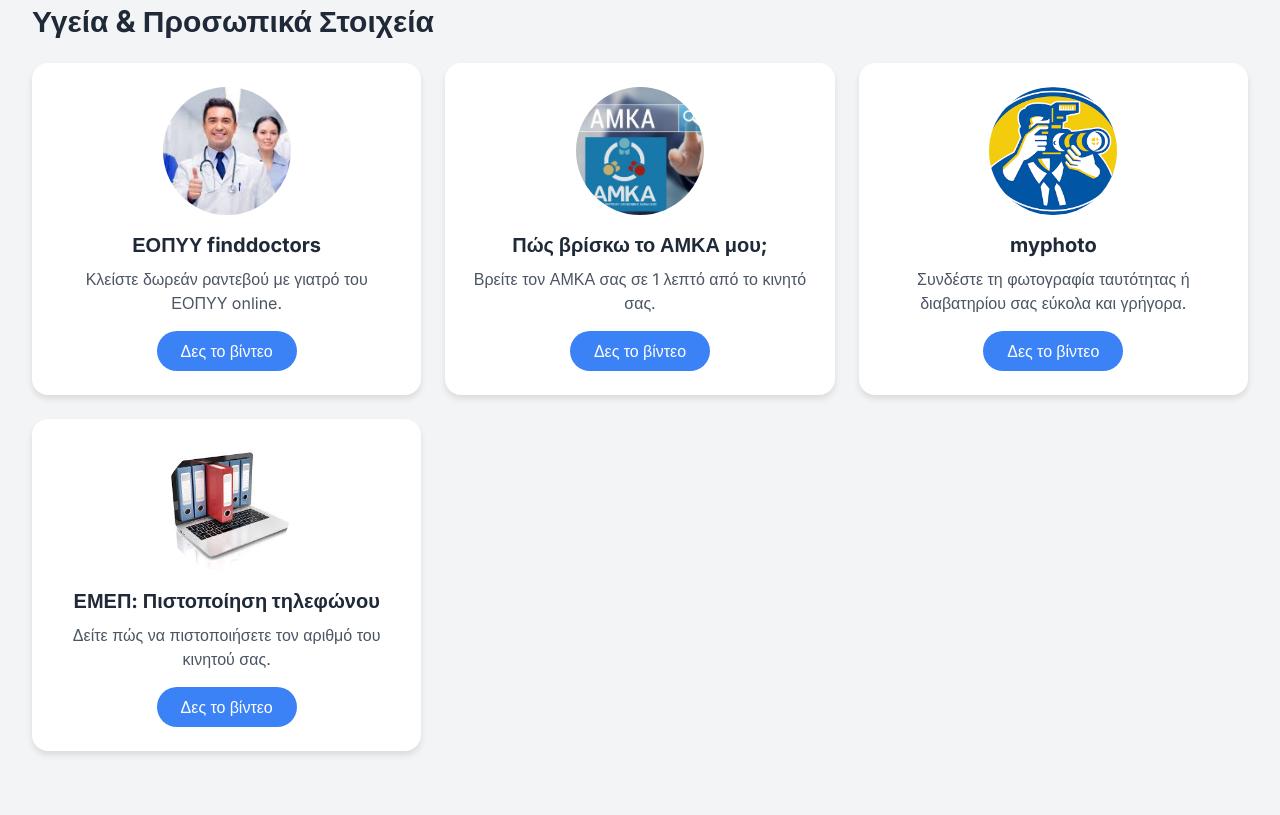
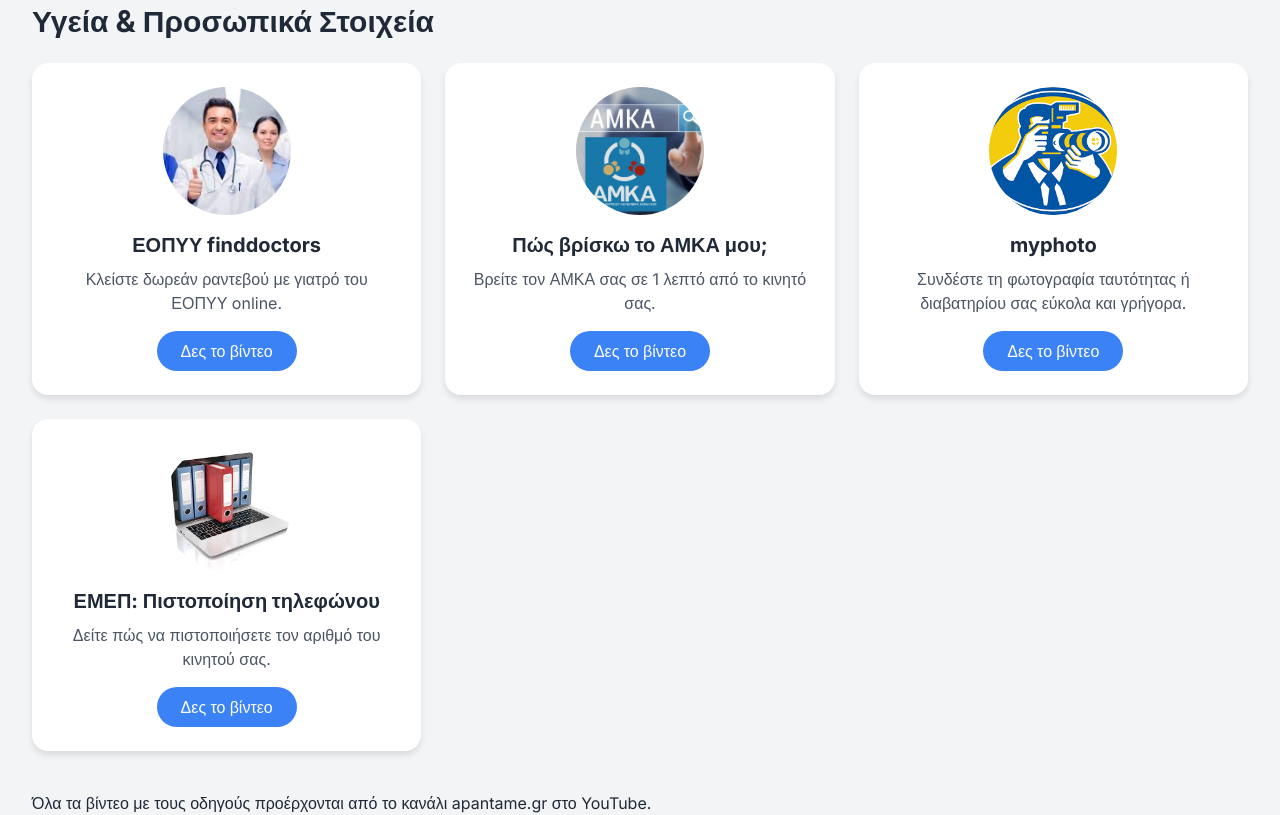
Before and after one commit to epp82/drivingkos, a plain HTML site: page index.html in a window 1280 px wide. Shown: the part 2169-2984 px from the top of the page. Before the commit the page ends 2960 px from the top, so only its background shows below. Drawn offline with nearby package versions, Linux system fonts and the light colour scheme.

Commit message:
Update index.html

```diff
--- a/index.html
+++ b/index.html
@@ -264,7 +264,7 @@
                 </div>
             </div>
         </section>
-
+ Όλα τα βίντεο με τους οδηγούς προέρχονται από το κανάλι <a href="https://www.youtube.com/channel/UCtlzsyL8Rfk-YqHK_Kp0Fhw">apantame.gr στο YouTube.</a>
     </main>
 </body>
 </html>
```
